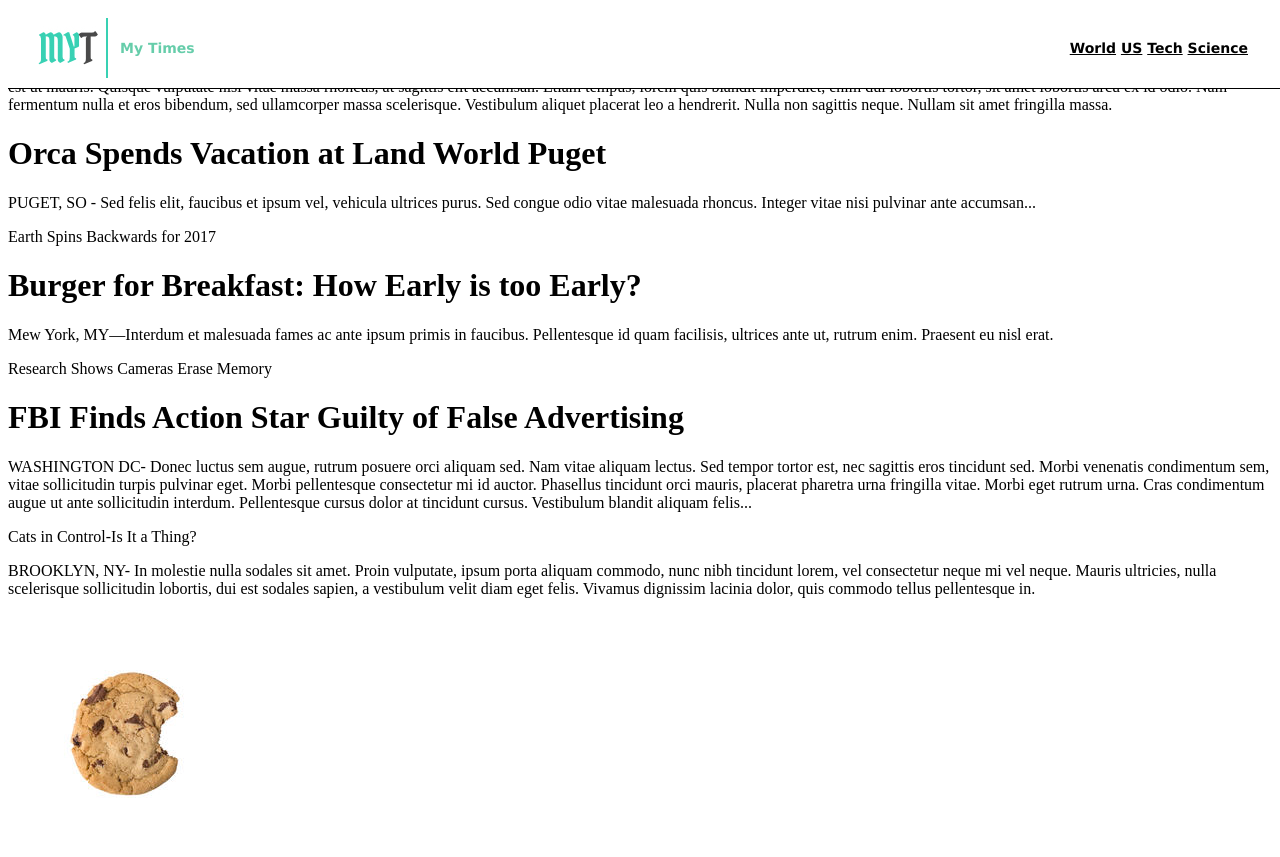
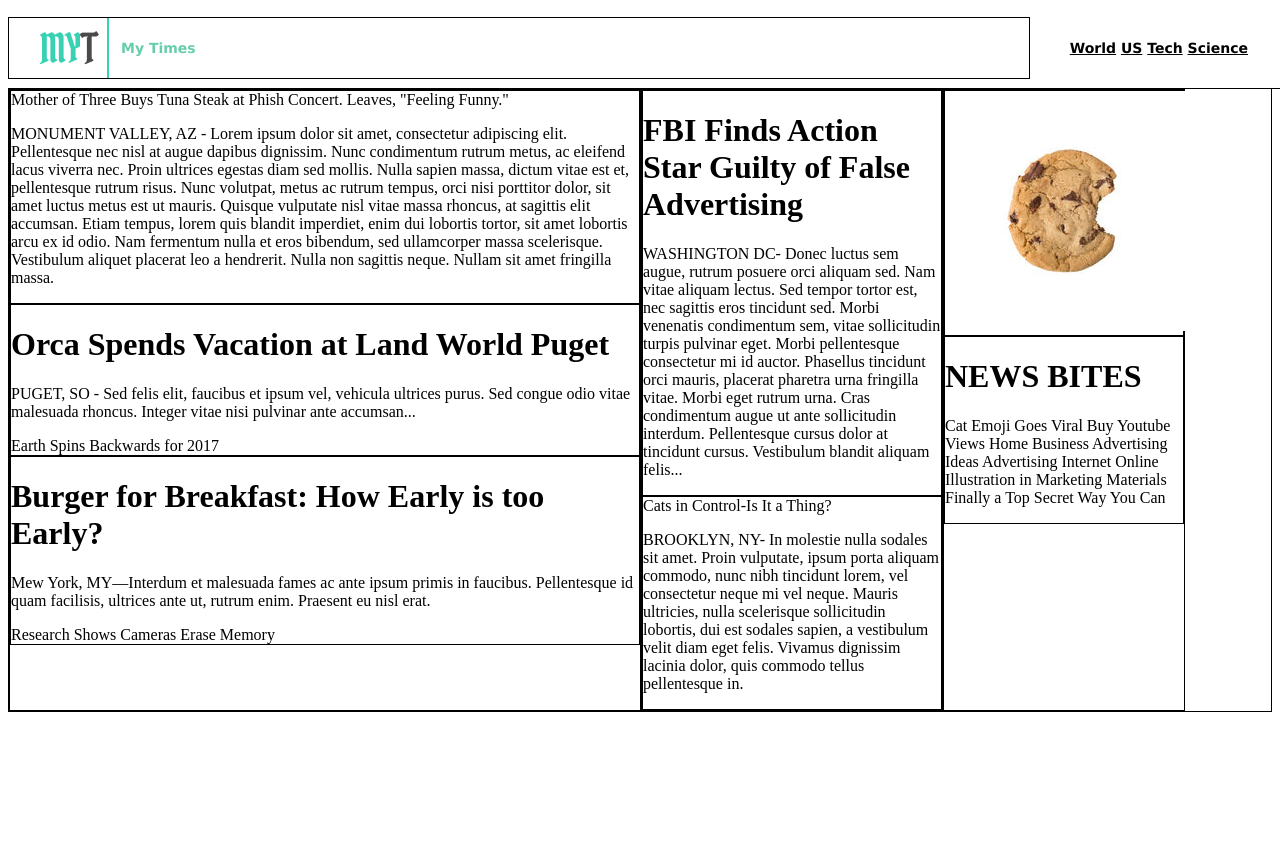
Before and after one commit to ChainsUnleashed/mytimes, a plain HTML site: page index.html in a window 1280 px wide. Shown: the top 857 px of the page. After the commit the page ends 800 px from the top, so only its background shows below. Drawn offline with Linux system fonts and the light colour scheme.

Commit message:
header and basic content completed

```diff
--- a/index.html
+++ b/index.html
@@ -29,8 +29,8 @@
 
   </header>
 
-  <div>
-    <div class="large">
+  <div class="content">
+    <div class="large column">
       <div>
         <span>Mother of Three Buys Tuna Steak at Phish Concert. Leaves, "Feeling Funny."</span>
         <p>
@@ -51,8 +51,8 @@
         <span>Research Shows Cameras Erase Memory</span>
       </div>
 
-    </div class="column">
-    <div class="medium">
+    </div class=>
+    <div class="medium column">
       <div>
         <h1>FBI Finds Action Star Guilty of False Advertising</h1>
         <p>WASHINGTON DC- Donec luctus sem augue, rutrum posuere orci aliquam sed. Nam vitae aliquam lectus. Sed tempor tortor est, nec sagittis eros tincidunt sed. Morbi venenatis condimentum sem, vitae sollicitudin turpis pulvinar eget. Morbi
@@ -67,7 +67,7 @@
       </div>
 
     </div>
-    <div class="small">
+    <div class="small column">
       <div>
         <img src="./resources/img/cookie.png" alt="Cookie">
       </div>
--- a/resources/css/style.css
+++ b/resources/css/style.css
@@ -11,7 +11,6 @@ header {
   height: 80px;
   background-color: white;
   border-bottom: 1px solid black;
-
 }
 
 .logo {
@@ -41,28 +40,35 @@ nav a {
   color: black;
 }
 
-a {
-  align-items: space-between;
+
+/* main containerr */
+.content {
+  display: flex;
+  margin-top: 0;
+  margin-right: auto;
+  margin-bottom: 50px;
+  margin-left: auto;
+  padding-top: 80px;
 }
 
-/* main containerr */
-.column {
-  z-index: 3;
-  display: flex;
-    flex-direction: column;
+div {
+  border: 1px solid black;
 }
 
-.column.large {
+column {
   display: flex;
+  flex-direction: column;
+  margin-right: 30px; /* not sure about this padding*/
+}
+
+.large.column {
   width: 630px;
 }
 
-.column.medium {
-  display: flex;
+.medium {
   width: 300px;
 }
 
-.column.small {
-  display: flex;
+.small {
   width: 240px;
 }
```
